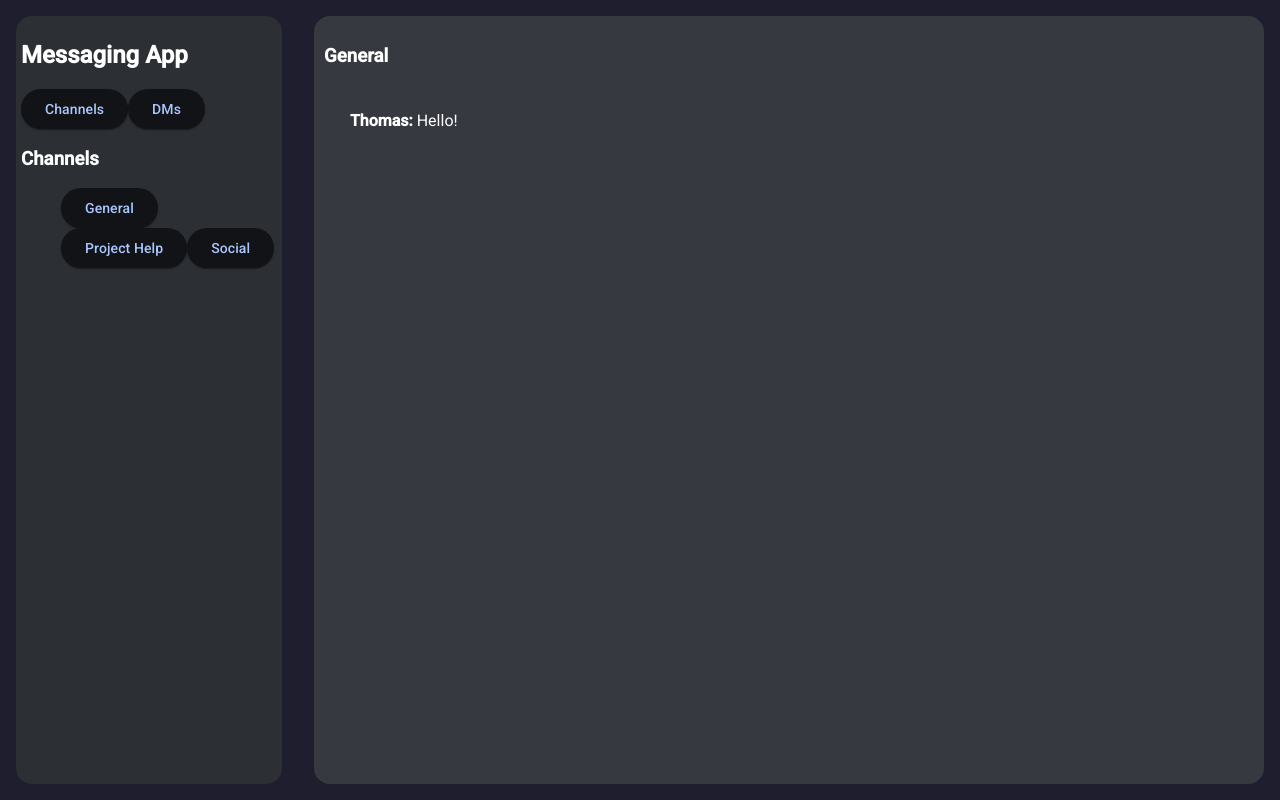
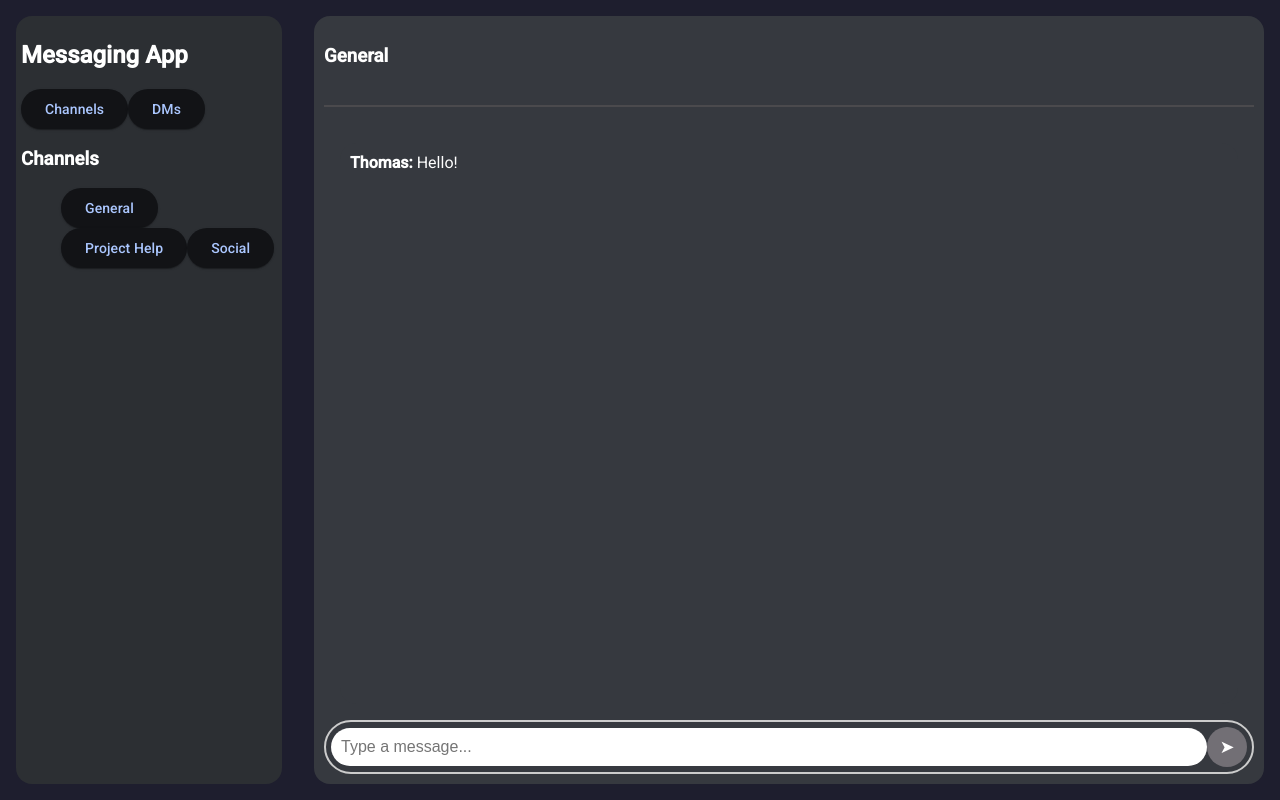
Before and after one commit to ProjectSOEN341/Project_SOEN341, an Angular app in the folder soen341-frontend/: page / in a window 1280 px wide. Built offline with nearby package versions, Linux system fonts and the light colour scheme.

Commit message:
Added message input #26

```diff
--- a/soen341-frontend/src/app/home/home.component.css
+++ b/soen341-frontend/src/app/home/home.component.css
@@ -36,3 +36,64 @@
   button.mat-raised-button:hover {
     background-color: #bdbdbd; /* Slightly darker grey */
   }
+
+  .modern-input {
+    width: 100%;
+    padding: 10px;
+    font-size: 16px;
+    border: 2px solid #ccc;
+    border-radius: 8px;
+    outline: none;
+    transition: border-color 0.3s;
+    background-color: #c8c8c9;
+  }
+
+  .modern-input:focus {
+    border-color: #4d5f86; /* Modern purple color */
+    box-shadow: 0 0 5px rgba(98, 0, 234, 0.5);
+  }
+
+  .message-input {
+    display: flex;
+    align-items: center;
+    width: flex;
+    /* max-width: 400px; */
+    border: 2px solid #ccc;
+    border-radius: 30px;
+    padding: 5px;
+  }
+
+  .message-input input {
+    flex: 1;
+    border: none;
+    outline: none;
+    padding: 10px;
+    font-size: 16px;
+    border-radius: 30px;
+  }
+
+  .message-input button {
+    background-color: #726f75;
+    color: white;
+    border: none;
+    border-radius: 50%;
+    width: 40px;
+    height: 40px;
+    cursor: pointer;
+    transition: background 0.3s;
+  }
+
+  .message-input button:hover {
+    background-color: #807e81;
+  }
+
+  .arrow {
+    font-size: 18px;
+  }
+
+  .custom-line {
+    border: none;
+    height: 2px;
+    background-color: #4b4a4d; /* Purple color */
+    margin: 20px 0;
+  }
--- a/soen341-frontend/src/app/home/home.component.html
+++ b/soen341-frontend/src/app/home/home.component.html
@@ -3,7 +3,7 @@
         <h2>Messaging App</h2>
         <div class="sidebar-header">
 
-            <button mat-raised-button color="primary" (click)="view = 'channels'" [class.active]="view === 'channels'">Channels</button>
+            <button mat-raised-button color="mat-raised-button" (click)="view = 'channels'" [class.active]="view === 'channels'">Channels</button>
             <button mat-raised-button color="tertiary" (click)="view = 'dms'" [class.active]="view === 'dms'">DMs</button>
           </div>
           <h3 *ngIf="view === 'channels'">Channels</h3>
@@ -21,10 +21,19 @@
     </div>
     <div class="messages">
         <h3>{{ selectedChannel?.name || 'Select a chat' }}</h3>
+        <hr class="custom-line">
         <div class="messages">
             <div *ngFor="let message of selectedChannel?.messages">
               <strong>{{ message.user }}:</strong> {{ message.text }}
             </div>
+
+
+          </div>
+          <div class="message-input">
+            <input type="text" placeholder="Type a message..." />
+            <button>
+              <span class="arrow">➤</span>
+            </button>
           </div>
     </div>
 
```
